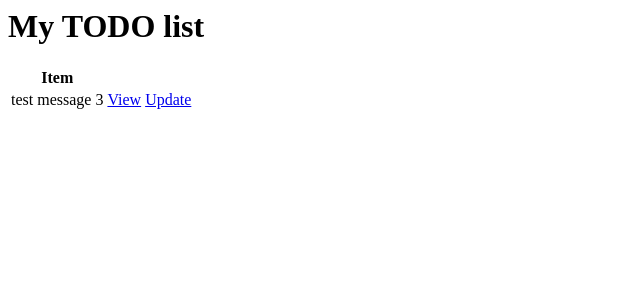
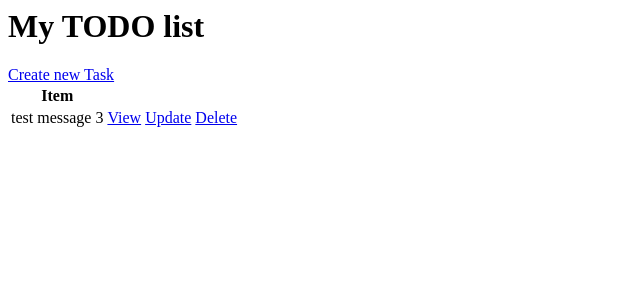
Before and after one commit to nookeshkarri7/TODOLIST-using-Django, a Django app: page / in a window 1280 px wide. Shown: the top 300 px of the page, without its empty margins (0-640 px from the left). Run offline with Django 3.2, Linux system fonts and the light colour scheme; data comes from the database, SQL or seed files in the repository; both versions use the stored data as it was after the commit.

Commit message:
Added Delete view and updated url

```diff
--- /dev/null
+++ b/todolist/template/todoapp/task_confirm_delete.html
@@ -0,0 +1,6 @@
+<form method='POST'>
+    <p>Are you sure want to delete...</p>
+    {%csrf_token %}
+    <input type='submit' value='Delete'/>
+
+</form>
--- a/todolist/template/todoapp/task_list.html
+++ b/todolist/template/todoapp/task_list.html
@@ -1,5 +1,5 @@
 <h1>My TODO list</h1>
-<table>
+<table><a href='/create'>Create new Task</a>
     <tr>
         <th>Item</th>
     </tr>
@@ -8,6 +8,7 @@
         <td>{{eachtodo.title}}</td>
         <td><a href="/task/{{eachtodo.id}}">View</a></td>
         <td><a href="/update/{{eachtodo.id}}">Update</a></td>
+        <td><a href="/delete/{{eachtodo.id}}">Delete</a></td>
     </tr>
     {%endfor %}
 </table>
--- a/todolist/todoapp/urls.py
+++ b/todolist/todoapp/urls.py
@@ -4,5 +4,6 @@ urlpatterns=[
     path("",views.TaskList.as_view(),name='tasks'),
     path("create",views.CreateTask.as_view()),
     path("task/<int:pk>/",views.TaskDetail.as_view()),
-    path("update/<int:pk>/",views.TaskUpdate.as_view())
+    path("update/<int:pk>/",views.TaskUpdate.as_view()),
+    path("delete/<int:pk>/",views.TaskDelet.as_view())
 ]
--- a/todolist/todoapp/views.py
+++ b/todolist/todoapp/views.py
@@ -3,6 +3,7 @@ from django.views.generic import ListView
 from django.views.generic import DetailView
 from django.views.generic import CreateView
 from django.views.generic import UpdateView
+from django.views.generic import DeleteView
 from django.urls import reverse_lazy
 from todoapp.models import Task
 class TaskList(ListView):
@@ -22,3 +23,9 @@ class TaskUpdate(UpdateView):
     model=Task
     fields='__all__'
     success_url=reverse_lazy("tasks")
+
+
+class TaskDelet(DeleteView):
+    model=Task
+    fields='__all__'
+    success_url=reverse_lazy("tasks")
```
Also changed, not shown: todolist/db.sqlite3.
